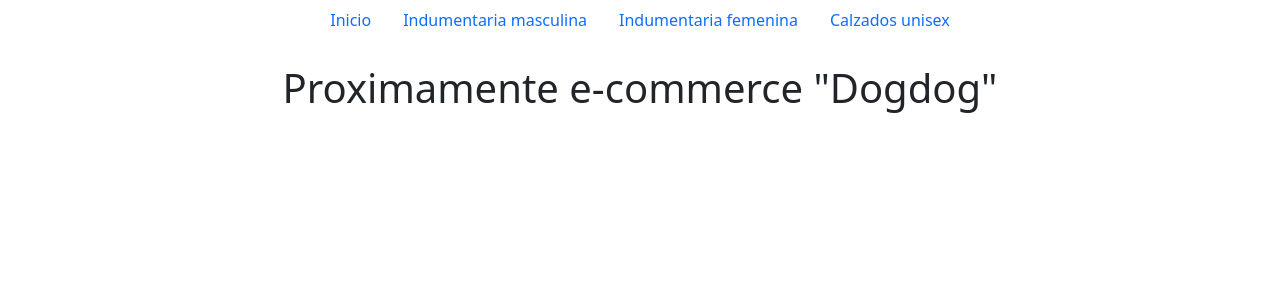
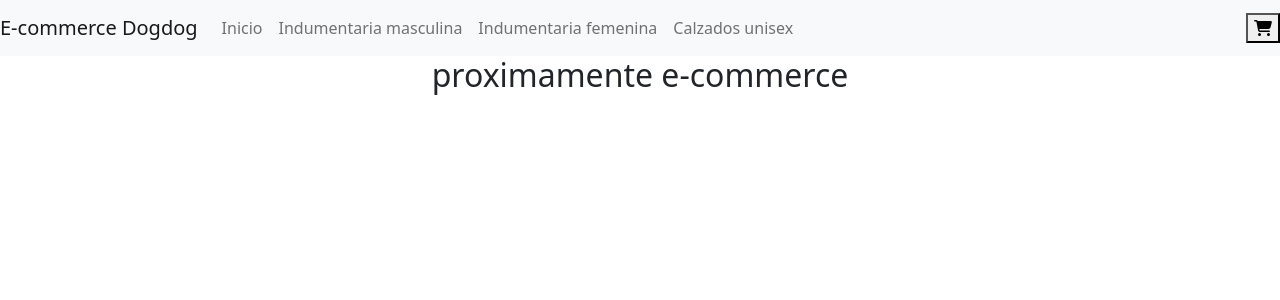
Before and after one commit to NicoHat/ProyectoCrearApp-JS-RotirotiNicolas, a React (Create React App) app: page / in a window 1280 px wide. Shown: the top 300 px of the page. Built offline with nearby package versions, Linux system fonts and the light colour scheme.

Commit message:
CartWidget e ItemListContainer agregados al proyecto

```diff
--- a/src/App.js
+++ b/src/App.js
@@ -3,12 +3,13 @@ import './App.css';
 import "bootstrap/dist/css/bootstrap.min.css";
 import Nav from "react-bootstrap/Nav";
 import NavBar from './components/NavBar';
+import ItemListContainer from './components/ItemListContainer';
+
 
 function App() {
   return (
     <><NavBar />
-    <br/>
-    <h1 className="text-center">Proximamente e-commerce "Dogdog"</h1>
+    <ItemListContainer greeting="proximamente e-commerce" />
     </>
   )
 }
--- /dev/null
+++ b/src/components/CartWidget.js
@@ -0,0 +1,10 @@
+import {FontAwesomeIcon} from '@fortawesome/react-fontawesome';
+import { faShoppingCart } from '@fortawesome/free-solid-svg-icons'
+
+export default function Cart() {
+    return (
+        <button>
+        <FontAwesomeIcon icon={faShoppingCart} />
+        </button>
+    );
+}
--- /dev/null
+++ b/src/components/ItemListContainer.js
@@ -0,0 +1,9 @@
+import React from 'react'
+
+function ItemListContainer(props) {
+  return (
+    <h2 className="text-center">{props.greeting}</h2>
+  )
+}
+
+export default ItemListContainer
--- a/src/components/NavBar.js
+++ b/src/components/NavBar.js
@@ -1,6 +1,11 @@
+import Cart from "./CartWidget.js"
 export default function NavBar(){
     return(
-        <ul class="nav justify-content-center">
+          <>
+            <nav class="navbar navbar-expand-lg navbar-light bg-light">
+            <a class="navbar-brand" href="#">E-commerce Dogdog</a>
+            <div class="collapse navbar-collapse" id="navbarNav">
+              <ul class="navbar-nav">
                 <li class="nav-item">
                   <a class="nav-link" href="#">Inicio</a>
                 </li>
@@ -14,5 +19,9 @@ export default function NavBar(){
                   <a class="nav-link" href="#">Calzados unisex</a>
                 </li>
               </ul>
+            </div>
+            <Cart />
+          </nav>
+          </>
     )
 }
```
Lines whose indentation alone changed are shown as unchanged.
